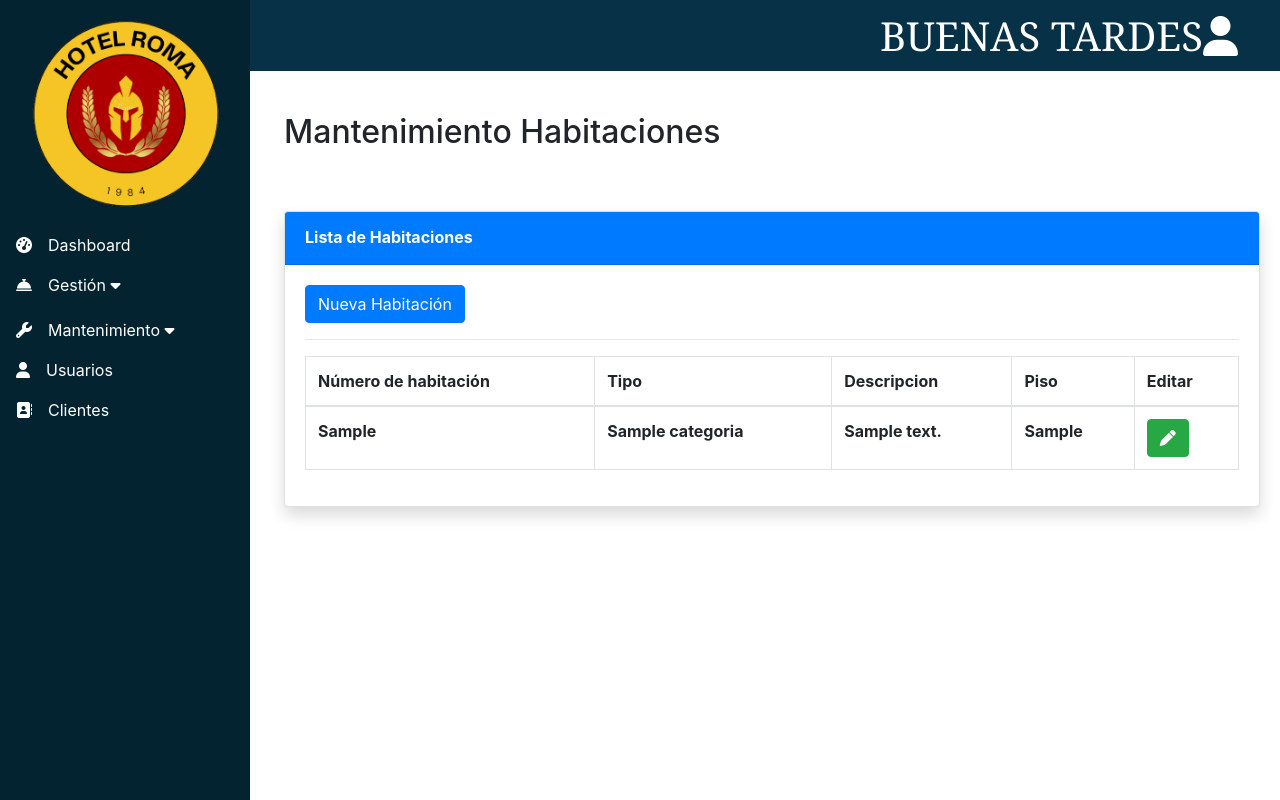
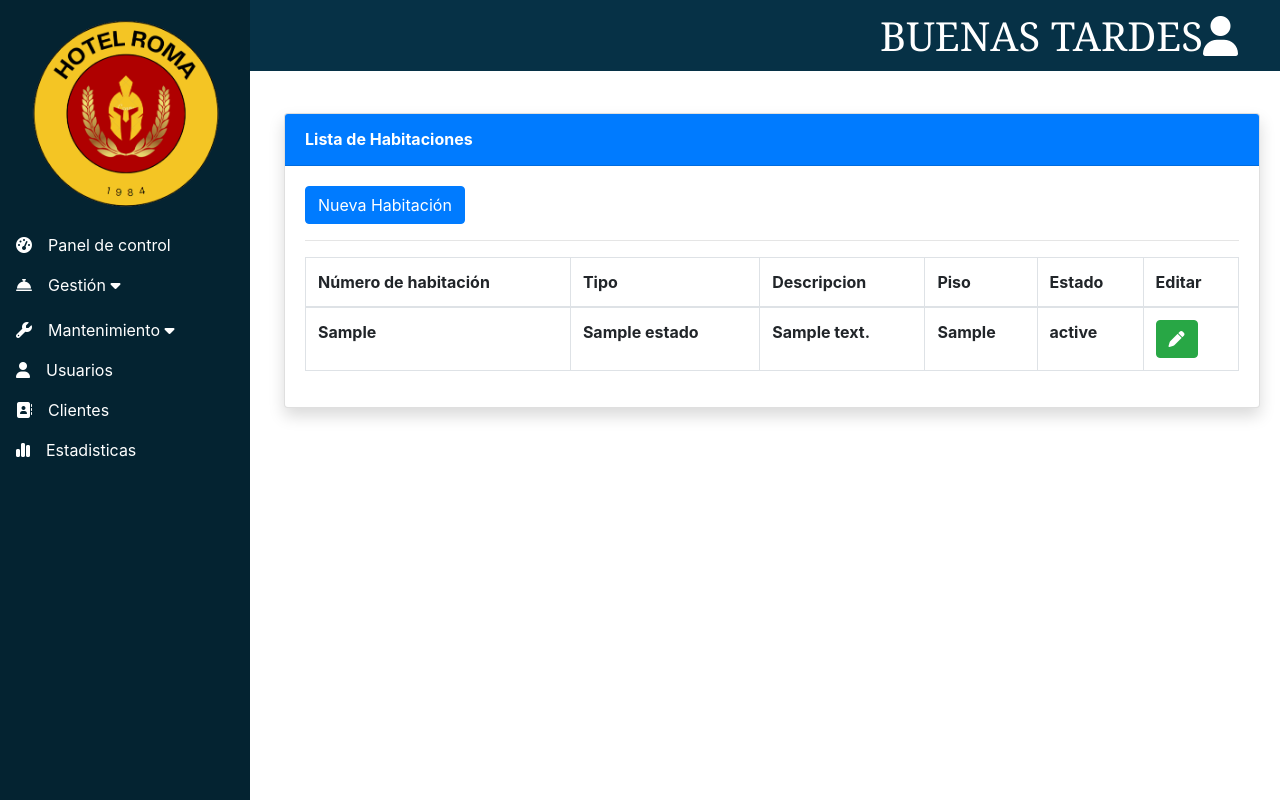
Before and after one commit to martinypersia/hotel-roma, a PHP site: page /mantenimientoHabitaciones.php in a window 1280 px wide. Run offline with PHP 8.4, Linux system fonts and the light colour scheme; tables that the repository leaves empty or names only in its code hold one stand-in row (values such as "Sample post"); lists and menus that the app fills with data are empty; some libraries are stand-ins or nearby versions.

Commit message:
actualizacion30-7-23

```diff
--- a/clientes.php
+++ b/clientes.php
@@ -24,6 +24,8 @@
                                     <th>Dirección</th>
                                     <th>Patente</th>
                                     <th>Habitación</th>
+                                    <th>Fecha Entrada</th>
+                                    <th>Fecha Salida</th>
                                 </tr>
                             </thead>
 
@@ -40,6 +42,8 @@
                                     <th><?php echo $mostrar['direccion']?></th>
                                     <th><?php echo $mostrar['patente']?></th>
                                     <th><?php echo $mostrar['numhabitacion']?></th>
+                                    <th><?php echo $mostrar['fecha_entrada']?></th>
+                                    <th><?php echo $mostrar['fecha_salida']?></th>
                                 </tr>
 
                                 <?php
--- a/components/header.php
+++ b/components/header.php
@@ -12,6 +12,7 @@
 
 </head>
 <body>
+
 <script src="https://code.jquery.com/jquery-3.3.1.slim.min.js" integrity="sha384-q8i/X+965DzO0rT7abK41JStQIAqVgRVzpbzo5smXKp4YfRvH+8abtTE1Pi6jizo" crossorigin="anonymous"></script>
 <script src="https://cdn.jsdelivr.net/npm/popper.js@1.14.3/dist/umd/popper.min.js" integrity="sha384-ZMP7rVo3mIykV+2+9J3UJ46jBk0WLaUAdn689aCwoqbBJiSnjAK/l8WvCWPIPm49" crossorigin="anonymous"></script>
 <script src="https://cdn.jsdelivr.net/npm/bootstrap@4.1.3/dist/js/bootstrap.min.js" integrity="sha384-ChfqqxuZUCnJSK3+MXmPNIyE6ZbWh2IMqE241rYiqJxyMiZ6OW/JmZQ5stwEULTy" crossorigin="anonymous"></script>
--- a/components/menu.php
+++ b/components/menu.php
@@ -5,7 +5,7 @@
     </header>
     <ul>
         <li><a class="nav-link" href="inicio.php" style="color: white;"><i
-                    class="fa-solid fa-gauge-high"></i>Dashboard</a></li>
+                    class="fa-solid fa-gauge-high"></i>Panel de control</a></li>
         <div class="dropdown nav-link" style="margin-bottom: 5px;">
             <a style="color:white;"><i class="fa-solid fa-bell-concierge"></i>Gestión                 <i class="fa-solid fa-caret-down"></i></a>
             <div class="dropdown-content">
@@ -25,6 +25,7 @@
                     class="fa-solid fa-user"></i>Usuarios</a></i></li>
          <li><a class="nav-link" href="clientes.php" style="color: white;"><i
                      class="fa-solid fa-address-book"></i>Clientes</a></i></li>
+        <li><a class="nav-link" href="estadisticas.php" style="color: white;"><i class="fa-sharp fa-solid fa-chart-simple"></i>Estadisticas</a></li>
     </ul>
 </div>
 <?php include('footer.php'); ?>
--- /dev/null
+++ b/estadisticas.php
@@ -0,0 +1,6 @@
+<?php include('components/header.php'); ?>
+<?php include('components/menu.php'); ?>
+<?php include('conexion.php'); ?>
+
+
+<?php include('components/footer.php'); ?>
--- a/mantenimientoCategorias.php
+++ b/mantenimientoCategorias.php
@@ -90,7 +90,6 @@
                         </div>
 
                         <div class="modal-footer">
-                        <button type="button" class="btn btn-danger" data-dismiss="modal">Cerrar</button>
                         <button type="submit" class="btn btn-primary" da>Guardar</button>
                         </div>
 
--- a/mantenimientoHabitaciones.php
+++ b/mantenimientoHabitaciones.php
@@ -3,7 +3,7 @@
 <?php include('conexion.php'); ?>
 
 <div class="containerGeneral">
-    <h2 style="margin-bottom: 60px;">Mantenimiento Habitaciones</h2>
+
 
     <div class="card shadow mb-4">
         <div class="card-header py-3 bg-primary">
@@ -17,7 +17,7 @@
                     </button>
                 </div>
             </div>
-            <hr/>
+            <hr />
             <div class="row">
                 <div class="col-sm-12">
                     <div class="table-responsive">
@@ -28,22 +28,24 @@
                                     <th>Tipo</th>
                                     <th>Descripcion </th>
                                     <th>Piso</th>
+                                    <th>Estado</th>
                                     <th>Editar</th>
                                 </tr>
                             </thead>
 
                             <tfoot>
                                 <?php
-                                $sql="SELECT * from habitacion inner join categoria on habitacion.cod_categoria = categoria.cod_categoria";
-                                $result=mysqli_query($conexion,$sql);
-                                while($mostrar=mysqli_fetch_array($result)){;
+                                $sql = "SELECT * from habitacion inner join categoria on habitacion.cod_categoria = categoria.cod_categoria join estado on habitacion.codestado = estado.codestado";
+                                $result = mysqli_query($conexion, $sql);
+                                while ($mostrar = mysqli_fetch_array($result)) {;
                                 ?>
                                     <tr>
-                                    <th><?php echo $mostrar['numhabitacion']?></th>
-                                    <th><?php echo $mostrar['nombre_categoria']?></th>
-                                    <th><?php echo $mostrar['desc_categoria']?></th>
-                                    <th><?php echo $mostrar['piso']?></th>
-                                    <th><button type="button" class="btn btn-success" data-toggle="modal" data-target="#editModal"><i class="fa-solid fa-pen"></i></button></th>
+                                        <th><?php echo $mostrar['numhabitacion'] ?></th>
+                                        <th><?php echo $mostrar['nombre_categoria'] ?></th>
+                                        <th><?php echo $mostrar['desc_categoria'] ?></th>
+                                        <th><?php echo $mostrar['piso'] ?></th>
+                                        <th><?php echo $mostrar['desc_estado'] ?></th>
+                                        <th><button type="button" class="btn btn-success btn-editar" data-idhab="<?php echo $mostrar['idhabitacion']; ?>" data-toggle="modal" data-target="#editModal"><i class="fa-solid fa-pen"></i></button></th>
                                     </tr>
 
                                 <?php
@@ -60,10 +62,9 @@
         </div>
     </div>
 
+    <!-- Modal -->
 
-
-    <div class="modal fade" id="FormModal" data-backdrop="static" data-keyboard="false" tabindex="-1"
-        aria-labelledby="staticBackdropLabel" aria-hidden="true">
+    <div class="modal fade" id="FormModal" data-backdrop="static" data-keyboard="false" tabindex="-1" aria-labelledby="staticBackdropLabel" aria-hidden="true">
         <div class="modal-dialog" role="document">
             <div class="modal-content">
                 <div class="modal-header bg-primary text-white">
@@ -78,9 +79,8 @@
                         <div class="row">
                             <div class="col-sm-12">
                                 <div class="form-group">
-                                    <label for="txtdescripcion">Numero de habitación</label>
-                                    <input type="number" class="form-control required" id="numhabitacion" name="numhabitacion"
-                                        autocomplete="off">
+                                    <label for="txtnumhabitacion">Número de habitación</label>
+                                    <input type="text" class="form-control" id="numhabitacion" name="numhabitacion">
                                 </div>
                             </div>
                         </div>
@@ -124,7 +124,6 @@
                         <div class="modal-footer">
 
                         </div>
-                        <button type="button" class="btn btn-danger" data-dismiss="modal">Cerrar</button>
                         <button type="submit" class="btn btn-primary" da>Guardar</button>
                     </form>
                 </div>
@@ -136,11 +135,19 @@
 
 
 
+    <script>
+        $(document).ready(function() {
+            $('.btn-editar').click(function() {
+                var id_hab = $(this).data('idhab');
+                var num_hab = $(this).closest('tr').find('th:first-child').text();
+                $('#editModal input[name="idhabitacion"]').val(id_hab);
+                $('#editModal input[name="txtnumhabitacion"]').val(num_hab);
+            });
+        });
+    </script>
 
 
-
-    <div class="modal fade" id="editModal" data-backdrop="static" data-keyboard="false" tabindex="-1"
-    aria-labelledby="staticBackdropLabel" aria-hidden="true">
+    <div class="modal fade" id="editModal" data-backdrop="static" data-keyboard="false" tabindex="-1" aria-labelledby="staticBackdropLabel" aria-hidden="true">
         <div class="modal-dialog" role="document">
             <div class="modal-content">
                 <div class="modal-header bg-primary text-white">
@@ -151,49 +158,72 @@
                 </div>
                 <div class="modal-body">
                     <input id="txtid" type="hidden" value="0" />
-                <form id="formNivel" method="post">
+                    <form id="formNivel" method="post" action="editar/editarHabitacion.php">
+                        <input type="text" style="display:none;" class="form-control" id="idhabitacion" name="idhabitacion" readonly>
+                        <div class="row">
+                            <div class="col-sm-12">
+                                <div class="form-group">
+                                    <label for="txtnumhabitacion">Número de habitación</label>
+                                    <input type="text" class="form-control" id="txtnumhabitacion" name="txtnumhabitacion" readonly>
+                                </div>
+                            </div>
+                        </div>
 
                         <div class="row">
-<<<<<<< HEAD
                             <div class="col-sm-12">
                                 <div class="form-group">
-                                    <label for="txtdescripcion">Numero de habitación</label>
-                                    <select class="form-control" id="habitacion" name="habitacion">
+                                    <label for="txttipo">Tipo</label>
+                                    <label for="txtdescripcion">Habitación</label>
+                                    <select class="form-control" id="txttipo" name="txttipo">
                                         <?php
-                                            $sql_pisos = "UPDATE codestado FROM habitacion";
-                                            $result_pisos = mysqli_query($conexion, $sql_pisos);
-                                            while ($mostrar_pisos = mysqli_fetch_array($result_pisos)) {
-                                                echo '<option value="' . $mostrar_pisos['codestado'] . '">' . $mostrar_pisos['desc_estado'] . '</option>';
+                                        $sql_categoria = "SELECT * FROM categoria";
+                                        $result_categoria = mysqli_query($conexion, $sql_categoria);
+                                        while ($mostrar_categoria = mysqli_fetch_array($result_categoria)) {
+                                            echo '<option value="' . $mostrar_categoria['cod_categoria'] . '">' . $mostrar_categoria['nombre_categoria'] . '</option>';
                                         }
                                         ?>
                                     </select>
                                 </div>
+                            </div>
+                        </div>
 
+                        <div class="row">
+                            <div class="col-sm-12">
+                                <div class="form-group">
+                                    <label for="txtnombre">Piso</label>
+                                    <select class="form-control" id="txtpiso" name="txtpiso">
+                                        <?php
+                                        $sql_pisos = "SELECT DISTINCT piso FROM piso";
+                                        $result_pisos = mysqli_query($conexion, $sql_pisos);
+                                        while ($mostrar_pisos = mysqli_fetch_array($result_pisos)) {
+                                            echo '<option value="' . $mostrar_pisos['piso'] . '">' . $mostrar_pisos['piso'] . '</option>';
+                                        }
+                                        ?>
+                                    </select>
+                                </div>
+                            </div>
+                        </div>
+
+                        <div class="row">
+                            <div class="col-sm-12">
+                                <div class="form-group">
+                                    <label for="txtnombre">Estado actual:</label>
+                                    <select class="form-control" id="txtestado" name="txtestado">
+                                        <?php
+                                        $sql_estado = "SELECT * FROM estado where desc_estado = 'limpieza' or desc_estado = 'disponible' ";
+                                        $result_estado = mysqli_query($conexion, $sql_estado);
+                                        while ($mostrar_estado = mysqli_fetch_array($result_estado)) {
+                                            echo '<option value="' . $mostrar_estado['codestado'] . '">' . $mostrar_estado['desc_estado'] . '</option>';
+                                        }
+                                        ?>
+                                    </select>
+                                </div>
+                            </div>
+                        </div>
 
 
 
                         <div class="modal-footer">
-
-=======
-                        <div class="col-sm-12">
-                            <div class="form-group">
-                                <label for="txtdescripcion">Numero de habitación</label>
-                                <select class="form-control" id="habitacion" name="habitacion">
-                                    <?php
-                                    $sql_habitaciones = "SELECT * FROM habitacion";
-                                    $result_habitaciones = mysqli_query($conexion, $sql_habitaciones);
-                                    while ($mostrar_habitaciones = mysqli_fetch_array($result_habitaciones)) {
-                                        echo '<option value="' . $mostrar_habitaciones['idhabitacion'] . '">' . $mostrar_habitaciones['numhabitacion'] . '</option>';
-                                    }
-                                    ?>
-                                </select>
-                            </div>
->>>>>>> 7281c9929cfd7f002d8b68b39bacb9ad648944da
-                        </div>
-                    </div>
-
-                    <div class="modal-footer">
-                        <button type="button" class="btn btn-danger" data-dismiss="modal">Cerrar</button>
                             <button type="submit" class="btn btn-primary">Guardar</button>
                         </div>
                     </form>
@@ -205,6 +235,7 @@
 
 
 
+
 </div>
 
 <?php include('components/footer.php'); ?>
--- a/mantenimientoPisos.php
+++ b/mantenimientoPisos.php
@@ -73,7 +73,7 @@
                             <div class="col-sm-12">
                                 <div class="form-group">
                                     <label for="txtdescripcion">Piso</label>
-                                    <input class="form-control" name="piso" type="number" >
+                                    <input class="form-control" name="piso" type="text" >
                                 </div>
                             </div>
                         </div>
@@ -91,7 +91,6 @@
                         <div class="modal-footer">
 
                         </div>
-                        <button type="button" class="btn btn-danger" data-dismiss="modal">Cerrar</button>
                         <button type="submit" class="btn btn-primary" da>Guardar</button>
                     </form>
                 </div>
--- a/style.css
+++ b/style.css
@@ -17,6 +17,20 @@
     width: 250px;
     height: 100%;
     background: #042331;
+}
+
+.panel-control{
+  border: 2px solid #333; /* Borde de 2 píxeles sólido de color gris oscuro (#333) */
+  padding: 10px; /* Espaciado interno de 10 píxeles para separar el texto del borde */
+  background-color: #ffffff; /* Color de fondo gris claro (#f0f0f0) */
+  width: 400px; /* Ancho del cuadro (ajústalo según tus necesidades) */
+  height: 65px;
+  position: relative;
+  left: 30%;
+  text-align: center; /* Centrar el texto dentro del cuadro */
+  font-size: 18px; /* Tamaño de fuente del texto */
+  color: #333; /* Color del texto */
+  font-family: Georgia, 'Times New Roman', Times, serif;
 }
 
 .sidebar ul a i{
@@ -71,5 +85,4 @@
   }
  .card-header py-3 bg-primary{
   color: aquamarine;
-
  }
--- a/usuarios.php
+++ b/usuarios.php
@@ -131,7 +131,6 @@
                         <div class="modal-footer">
 
                         </div>
-                        <button type="button" class="btn btn-danger" data-dismiss="modal">Cerrar</button>
                         <button type="submit" class="btn btn-primary" da>Guardar</button>
                     </form>
                 </div>
```
Also changed, not shown: checkout.php (added, +76 -0 lines), editar/editarHabitacion.php (added, +16 -0 lines), editar/limpiezaHabitacion.php (added, +17 -0 lines), gestionRecepcion.php (+4 -8 lines), gestionsalida.php (+15 -56 lines), ingresos/ingresarReserva.php (+16 -16 lines), inicio.php (+7 -1 lines). Lines whose indentation alone changed are shown as unchanged.
